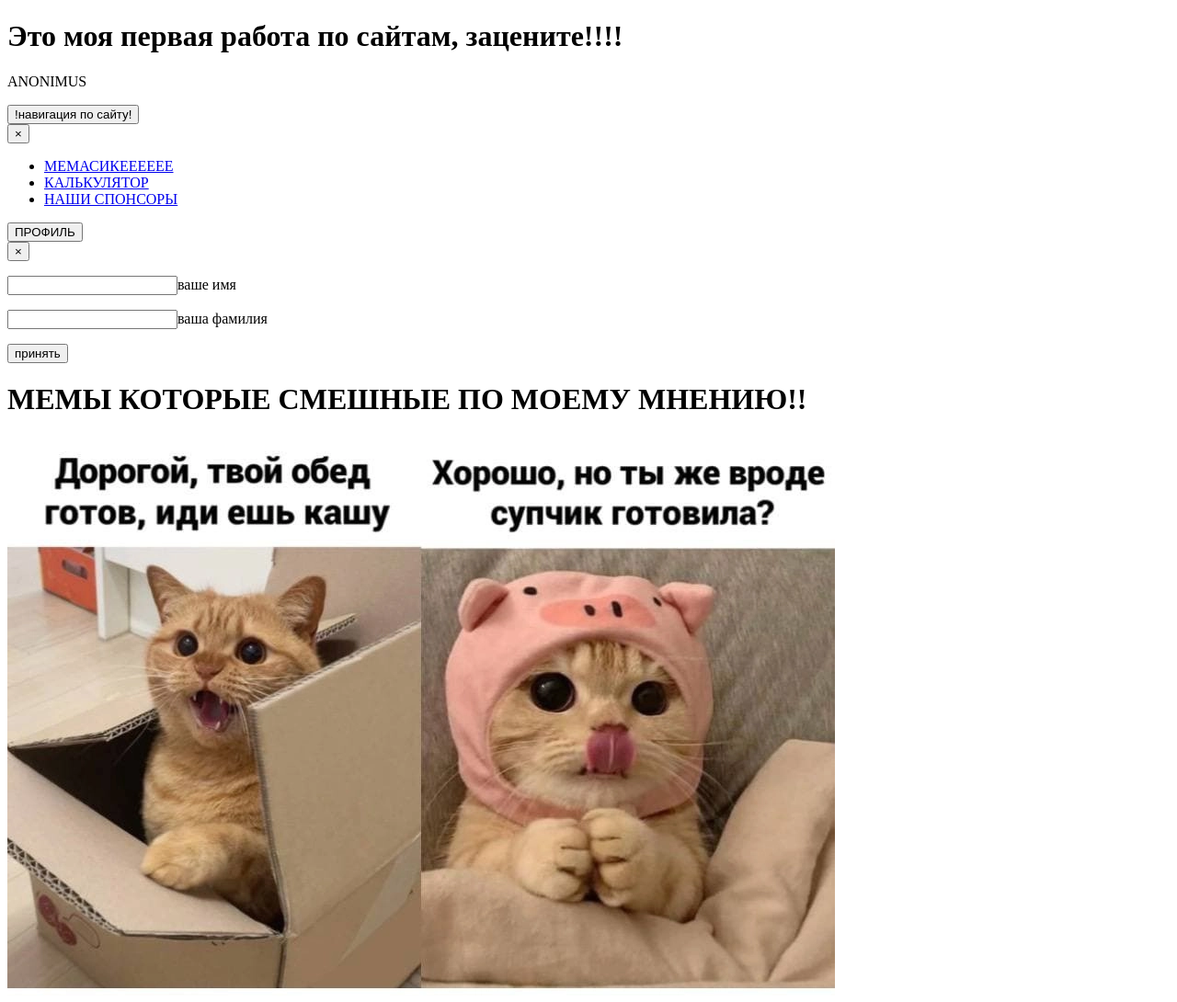
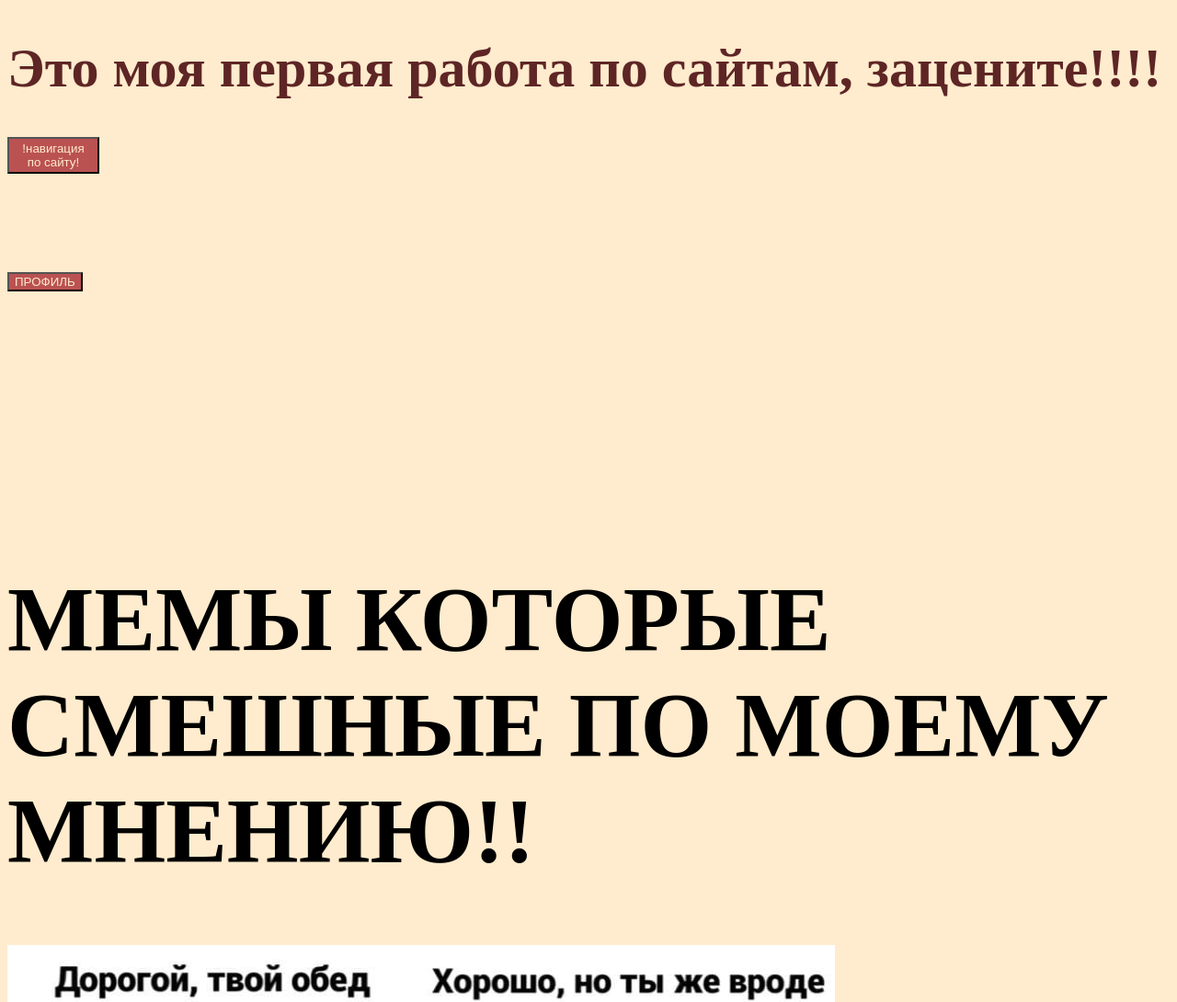
Before and after one commit to OlegEvgenev/My_site_NO-VIRUS, a plain HTML site: page index.html in a window 1280 px wide. Shown: the top 1090 px of the page at 92% size. Drawn offline with Linux system fonts and the light colour scheme.

Commit message:
Update index.html

```diff
--- a/index.html
+++ b/index.html
@@ -4,7 +4,7 @@
     <meta charset="UTF-8">
     <meta name="viewport" content="width=device-width, initial-scale=1.0">
     <title>МОЙ ПРОЕКТ!!!!!!!!!!!!!</title>
-    <link rel="stylesheet" href="css.css/css.css">
+    <link rel="stylesheet" href="css.css/style.css">
 </head>
 <body>
     <h1 class="texT">Это моя первая работа по сайтам, зацените!!!!</h1>
@@ -113,6 +113,6 @@
     <a href="https://www.youtube.com/watch?v=HIcSWuKMwOw">Ozon</a>
     <p></p>
     <a href="https://www.youtube.com/watch?v=HIcSWuKMwOw">Wildberries</a>
-        <script src="js.js"></script>
+        <script src="script.js"></script>
 </body>
 </html>
```
